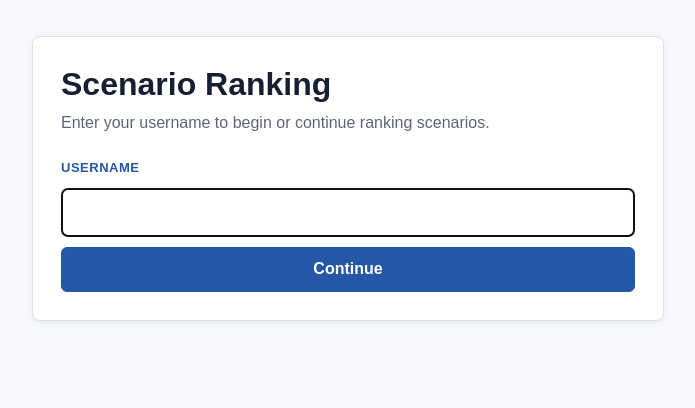
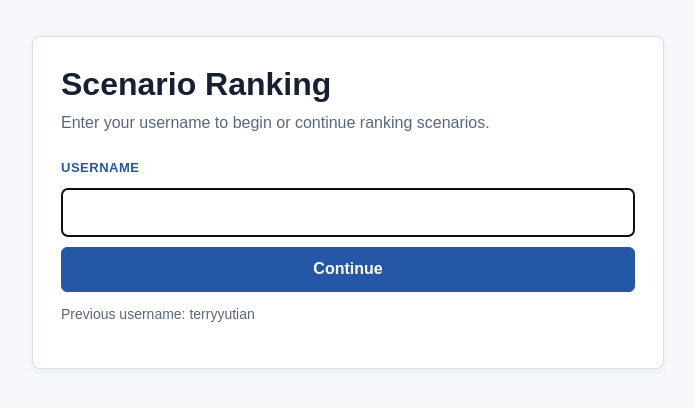
Before and after one commit to terryyutian/Scenario_Ranking_App, a FastAPI app: page / in a window 1280 px wide. Shown: the top 408 px of the page, without its empty margins (292-987 px from the left). Run offline with FastAPI, Linux system fonts and the light colour scheme; data comes from the database, SQL or seed files in the repository.

Commit message:
second draft with some changes

```diff
--- a/main.py
+++ b/main.py
@@ -7,6 +7,7 @@ randomized order, and stores each user's ranking decisions in SQLite.
 from __future__ import annotations
 
 import ast
+import io
 import json
 import random
 import sqlite3
@@ -16,7 +17,7 @@ from typing import Any
 
 import pandas as pd
 from fastapi import FastAPI, HTTPException, Request, Response
-from fastapi.responses import HTMLResponse, RedirectResponse
+from fastapi.responses import HTMLResponse, RedirectResponse, StreamingResponse
 from fastapi.staticfiles import StaticFiles
 from fastapi.templating import Jinja2Templates
 
@@ -36,6 +37,7 @@ REQUIRED_COLUMNS = [
     "baseline_example_question",
 ]
 
+COGNITIVE_LEVEL_COLUMNS = ["cognitive_level", "congitive_level"]
 SCENARIO_TYPES = ["gold", "web_search", "baseline"]
 
 app = FastAPI(title="Scenario Ranking App")
@@ -65,9 +67,13 @@ def init_db() -> None:
                 baseline_scenario TEXT NOT NULL,
                 web_search_example_question TEXT NOT NULL,
                 baseline_example_question TEXT NOT NULL,
+                cognitive_level TEXT NOT NULL DEFAULT '',
                 gold_score INTEGER NOT NULL,
                 web_search_score INTEGER NOT NULL,
                 baseline_score INTEGER NOT NULL,
+                gold_comment TEXT NOT NULL DEFAULT '',
+                web_search_comment TEXT NOT NULL DEFAULT '',
+                baseline_comment TEXT NOT NULL DEFAULT '',
                 updated_at TEXT NOT NULL,
                 PRIMARY KEY (username, pair_id)
             )
@@ -94,6 +100,35 @@ def init_db() -> None:
             )
             """
         )
+        connection.execute(
+            """
+            CREATE TABLE IF NOT EXISTS app_state (
+                key TEXT PRIMARY KEY,
+                value TEXT NOT NULL
+            )
+            """
+        )
+        ensure_column(connection, "rankings", "cognitive_level", "TEXT NOT NULL DEFAULT ''")
+        ensure_column(connection, "rankings", "gold_comment", "TEXT NOT NULL DEFAULT ''")
+        ensure_column(connection, "rankings", "web_search_comment", "TEXT NOT NULL DEFAULT ''")
+        ensure_column(connection, "rankings", "baseline_comment", "TEXT NOT NULL DEFAULT ''")
+
+
+def ensure_column(
+    connection: sqlite3.Connection,
+    table_name: str,
+    column_name: str,
+    column_definition: str,
+) -> None:
+    """Add a column to an existing SQLite table if it is missing."""
+    existing_columns = {
+        row["name"]
+        for row in connection.execute(f"PRAGMA table_info({table_name})").fetchall()
+    }
+    if column_name not in existing_columns:
+        connection.execute(
+            f"ALTER TABLE {table_name} ADD COLUMN {column_name} {column_definition}"
+        )
 
 
 def cell_to_text(value: Any) -> str:
@@ -117,9 +152,19 @@ def load_source_records() -> list[dict[str, str]]:
     if missing_columns:
         raise ValueError(f"Missing required columns: {missing_columns}")
 
+    cognitive_level_column = next(
+        (column for column in COGNITIVE_LEVEL_COLUMNS if column in data.columns),
+        None,
+    )
+
     records: list[dict[str, str]] = []
-    for _, row in data[REQUIRED_COLUMNS].iterrows():
+    for _, row in data.iterrows():
         record = {col: cell_to_text(row[col]) for col in REQUIRED_COLUMNS}
+        record["cognitive_level"] = (
+            cell_to_text(row[cognitive_level_column])
+            if cognitive_level_column
+            else ""
+        )
         records.append(record)
 
     return records
@@ -193,7 +238,11 @@ def normalize_data_table(data_table: Any) -> dict[str, Any] | None:
     }
 
 
-def build_scenario_card(record: dict[str, str], scenario_type: str) -> dict[str, Any]:
+def build_scenario_card(
+    record: dict[str, str],
+    scenario_type: str,
+    saved_ranking: sqlite3.Row | None = None,
+) -> dict[str, Any]:
     """Build one scenario card for display."""
     if scenario_type == "gold":
         raw_scenario = record["gold_scenario"]
@@ -219,6 +268,7 @@ def build_scenario_card(record: dict[str, str], scenario_type: str) -> dict[str,
         "data_table": normalize_data_table(parsed.get("data_table")),
         "formula": cell_to_text(parsed.get("formula", "")),
         "example_question": example_question,
+        "comment": saved_ranking[f"{scenario_type}_comment"] if saved_ranking else "",
     }
 
 
@@ -236,6 +286,50 @@ def require_username(request: Request) -> str:
     if not username:
         raise HTTPException(status_code=303, headers={"Location": "/"})
     return username
+
+
+def get_last_username() -> str | None:
+    """Return the most recent username stored by the app."""
+    with get_db_connection() as connection:
+        row = connection.execute(
+            "SELECT value FROM app_state WHERE key = 'last_username'"
+        ).fetchone()
+        if row:
+            return row["value"]
+
+        row = connection.execute(
+            """
+            SELECT username
+            FROM rankings
+            ORDER BY updated_at DESC
+            LIMIT 1
+            """
+        ).fetchone()
+        if row:
+            return row["username"]
+
+        row = connection.execute(
+            """
+            SELECT username
+            FROM user_pair_order
+            ORDER BY rowid DESC
+            LIMIT 1
+            """
+        ).fetchone()
+        return row["username"] if row else None
+
+
+def set_last_username(username: str) -> None:
+    """Store the most recent username in SQLite."""
+    with get_db_connection() as connection:
+        connection.execute(
+            """
+            INSERT INTO app_state (key, value)
+            VALUES ('last_username', ?)
+            ON CONFLICT(key) DO UPDATE SET value = excluded.value
+            """,
+            (username,),
+        )
 
 
 def get_or_create_pair_order(username: str, pair_ids: list[str]) -> list[str]:
@@ -364,6 +458,7 @@ def save_ranking(
     username: str,
     record: dict[str, str],
     ranking_order: list[str],
+    comments: dict[str, str],
 ) -> None:
     """Save or update one ranking decision in SQLite."""
     if sorted(ranking_order) != sorted(SCENARIO_TYPES):
@@ -387,12 +482,16 @@ def save_ranking(
                 baseline_scenario,
                 web_search_example_question,
                 baseline_example_question,
+                cognitive_level,
                 gold_score,
                 web_search_score,
                 baseline_score,
+                gold_comment,
+                web_search_comment,
+                baseline_comment,
                 updated_at
             )
-            VALUES (?, ?, ?, ?, ?, ?, ?, ?, ?, ?, ?, ?, ?)
+            VALUES (?, ?, ?, ?, ?, ?, ?, ?, ?, ?, ?, ?, ?, ?, ?, ?, ?)
             ON CONFLICT(username, pair_id) DO UPDATE SET
                 gold_scenario = excluded.gold_scenario,
                 topic = excluded.topic,
@@ -401,9 +500,13 @@ def save_ranking(
                 baseline_scenario = excluded.baseline_scenario,
                 web_search_example_question = excluded.web_search_example_question,
                 baseline_example_question = excluded.baseline_example_question,
+                cognitive_level = excluded.cognitive_level,
                 gold_score = excluded.gold_score,
                 web_search_score = excluded.web_search_score,
                 baseline_score = excluded.baseline_score,
+                gold_comment = excluded.gold_comment,
+                web_search_comment = excluded.web_search_comment,
+                baseline_comment = excluded.baseline_comment,
                 updated_at = excluded.updated_at
             """,
             (
@@ -416,12 +519,51 @@ def save_ranking(
                 record["baseline_scenario"],
                 record["web_search_example_question"],
                 record["baseline_example_question"],
+                record["cognitive_level"],
                 scores["gold"],
                 scores["web_search"],
                 scores["baseline"],
+                comments["gold"],
+                comments["web_search"],
+                comments["baseline"],
                 datetime.now(timezone.utc).isoformat(),
             ),
         )
+
+
+def build_export_rows(username: str) -> list[dict[str, Any]]:
+    """Return saved rankings for export, ordered by the user's pair order."""
+    with get_db_connection() as connection:
+        rows = connection.execute(
+            """
+            SELECT
+                r.pair_id,
+                r.gold_scenario,
+                r.topic,
+                r.target_attribute,
+                r.web_search_scenario,
+                r.baseline_scenario,
+                r.web_search_example_question,
+                r.baseline_example_question,
+                r.cognitive_level,
+                r.gold_score,
+                r.web_search_score,
+                r.baseline_score,
+                r.gold_comment,
+                r.web_search_comment,
+                r.baseline_comment,
+                r.username,
+                r.updated_at
+            FROM rankings r
+            LEFT JOIN user_pair_order o
+                ON r.username = o.username AND r.pair_id = o.pair_id
+            WHERE r.username = ?
+            ORDER BY o.position
+            """,
+            (username,),
+        ).fetchall()
+
+    return [dict(row) for row in rows]
 
 
 @app.on_event("startup")
@@ -435,7 +577,10 @@ def login_page(request: Request) -> HTMLResponse:
     """Display the username login page."""
     return templates.TemplateResponse(
         name="login.html",
-        context={"request": request},
+        context={
+            "request": request,
+            "previous_username": get_last_username(),
+        },
         request=request,
     )
 
@@ -445,6 +590,11 @@ async def login(request: Request) -> Response:
     """Store the username in a cookie and continue to the ranking task."""
     form_data = await request.form()
     username = str(form_data.get("username", "")).strip()
+    action = str(form_data.get("action", "continue")).strip()
+    confirmed_different_username = (
+        str(form_data.get("confirmed_different_username", "")).strip() == "yes"
+    )
+    previous_username = get_last_username()
 
     if not username:
         return templates.TemplateResponse(
@@ -452,11 +602,31 @@ async def login(request: Request) -> Response:
             context={
                 "request": request,
                 "error": "Please enter a username.",
+                "previous_username": previous_username,
             },
             request=request,
             status_code=400,
         )
 
+    if action == "use_previous" and previous_username:
+        username = previous_username
+    elif (
+        previous_username
+        and username != previous_username
+        and not confirmed_different_username
+    ):
+        return templates.TemplateResponse(
+            name="login.html",
+            context={
+                "request": request,
+                "previous_username": previous_username,
+                "requested_username": username,
+                "username_warning": True,
+            },
+            request=request,
+        )
+
+    set_last_username(username)
     response = RedirectResponse(url="/rank", status_code=303)
     response.set_cookie("username", username, httponly=True, samesite="lax")
     return response
@@ -505,8 +675,9 @@ def ranking_page(request: Request, position: int, confirmed: int = 0) -> HTMLRes
     pair_id = pair_order[position - 1]
     record = records_by_pair_id[pair_id]
     display_order = get_display_order(username, pair_id)
+    saved_ranking = get_ranking(username, pair_id)
     scenarios = [
-        build_scenario_card(record, scenario_type)
+        build_scenario_card(record, scenario_type, saved_ranking)
         for scenario_type in display_order
     ]
 
@@ -526,6 +697,7 @@ def ranking_page(request: Request, position: int, confirmed: int = 0) -> HTMLRes
             "target_attribute": record["target_attribute"],
             "scenarios": scenarios,
             "confirmed": bool(confirmed),
+            "has_saved_ranking": saved_ranking is not None,
             "is_first": position == 1,
             "is_last": position == len(pair_order),
         },
@@ -547,19 +719,26 @@ async def submit_ranking(request: Request, position: int) -> Response:
     form_data = await request.form()
     order_text = str(form_data.get("order", "")).strip()
     ranking_order = [item.strip() for item in order_text.split(",") if item.strip()]
+    comments = {
+        scenario_type: str(form_data.get(f"comment_{scenario_type}", "")).strip()
+        for scenario_type in SCENARIO_TYPES
+    }
 
     pair_id = pair_order[position - 1]
     record = records_by_pair_id[pair_id]
 
     try:
-        save_ranking(username, record, ranking_order)
+        save_ranking(username, record, ranking_order, comments)
     except ValueError as error:
         raise HTTPException(status_code=400, detail=str(error)) from error
 
     if position == len(pair_order):
         return RedirectResponse(url="/thanks", status_code=303)
 
-    return RedirectResponse(url=f"/rank/{position}?confirmed=1", status_code=303)
+    return RedirectResponse(
+        url=f"/rank/{position}?confirmed=1#ranking-navigation",
+        status_code=303,
+    )
 
 
 @app.get("/thanks", response_class=HTMLResponse)
@@ -581,3 +760,52 @@ def thanks_page(request: Request) -> HTMLResponse:
         },
         request=request,
     )
+
+
+@app.get("/export")
+def export_results(request: Request) -> StreamingResponse:
+    """Export the current user's ranking results as an Excel file."""
+    username = require_username(request)
+    export_rows = build_export_rows(username)
+
+    export_columns = [
+        "pair_id",
+        "gold_scenario",
+        "topic",
+        "target_attribute",
+        "web_search_scenario",
+        "baseline_scenario",
+        "web_search_example_question",
+        "baseline_example_question",
+        "cognitive_level",
+        "gold_score",
+        "web_search_score",
+        "baseline_score",
+        "gold_comment",
+        "web_search_comment",
+        "baseline_comment",
+        "username",
+        "updated_at",
+    ]
+    export_data = pd.DataFrame(export_rows, columns=export_columns)
+
+    output = io.BytesIO()
+    with pd.ExcelWriter(output, engine="openpyxl") as writer:
+        export_data.to_excel(writer, index=False, sheet_name="rankings")
+    output.seek(0)
+
+    safe_username = "".join(
+        character if character.isalnum() or character in {"-", "_"} else "_"
+        for character in username
+    )
+    file_name = f"scenario_rankings_{safe_username}.xlsx"
+
+    return StreamingResponse(
+        output,
+        media_type=(
+            "application/vnd.openxmlformats-officedocument.spreadsheetml.sheet"
+        ),
+        headers={
+            "Content-Disposition": f'attachment; filename="{file_name}"',
+        },
+    )
--- a/static/styles.css
+++ b/static/styles.css
@@ -147,6 +147,25 @@ button,
   color: var(--danger-ink);
 }
 
+.warning-message {
+  margin-top: 20px;
+  padding: 14px;
+  border-left: 4px solid var(--question-line);
+  border-radius: 4px;
+  background: var(--question-bg);
+}
+
+.small-note {
+  margin-top: 12px;
+  color: var(--muted);
+  font-size: 14px;
+}
+
+.large-button {
+  min-height: 40px;
+  padding: 9px 16px;
+}
+
 .task-header {
   display: flex;
   justify-content: space-between;
@@ -280,6 +299,28 @@ th {
   background: var(--question-bg);
 }
 
+.comment-label {
+  display: block;
+  margin-top: 16px;
+  margin-bottom: 6px;
+}
+
+textarea {
+  width: 100%;
+  min-height: 88px;
+  resize: vertical;
+  padding: 10px 12px;
+  border: 1px solid var(--line);
+  border-radius: 6px;
+  background: #ffffff;
+  color: var(--ink);
+  font: inherit;
+}
+
+.warning-message form {
+  margin: 0;
+}
+
 .actions {
   display: flex;
   justify-content: flex-end;
--- a/templates/login.html
+++ b/templates/login.html
@@ -16,11 +16,33 @@
         <p class="error-message">{{ error }}</p>
       {% endif %}
 
-      <form method="post" action="/login" class="login-form">
-        <label for="username">Username</label>
-        <input id="username" name="username" type="text" autocomplete="name" required autofocus>
-        <button type="submit">Continue</button>
-      </form>
+      {% if username_warning %}
+        <div class="warning-message">
+          <p>The username is different from what you used before. Do you want to continue?</p>
+          <div class="actions left-actions">
+            <form method="post" action="/login">
+              <input type="hidden" name="username" value="{{ requested_username }}">
+              <input type="hidden" name="confirmed_different_username" value="yes">
+              <button type="submit">Yes, continue</button>
+            </form>
+            <form method="post" action="/login">
+              <input type="hidden" name="username" value="{{ previous_username }}">
+              <input type="hidden" name="action" value="use_previous">
+              <button type="submit" class="secondary-button large-button">No, use the previous one</button>
+            </form>
+          </div>
+        </div>
+      {% else %}
+        <form method="post" action="/login" class="login-form">
+          <label for="username">Username</label>
+          <input id="username" name="username" type="text" autocomplete="name" required autofocus>
+          <button type="submit">Continue</button>
+        </form>
+
+        {% if previous_username %}
+          <p class="small-note">Previous username: {{ previous_username }}</p>
+        {% endif %}
+      {% endif %}
     </section>
   </main>
 </body>
--- a/templates/thanks.html
+++ b/templates/thanks.html
@@ -13,6 +13,7 @@
       <p class="lede">Thank you for ranking the scenarios. Your responses have been saved.</p>
       <p>You completed {{ completed_count }} of {{ total_count }} scenario pairs as <strong>{{ username }}</strong>.</p>
       <div class="actions left-actions">
+        <a class="primary-link" href="/export">Export results (.xlsx)</a>
         <a class="secondary-link" href="/rank/1">Review rankings</a>
         <a class="text-link" href="/logout">Switch user</a>
       </div>
```
Also changed, not shown: templates/rank.html (+19 -5 lines), README.md, scenario_rankings.sqlite3, 2 other files.
